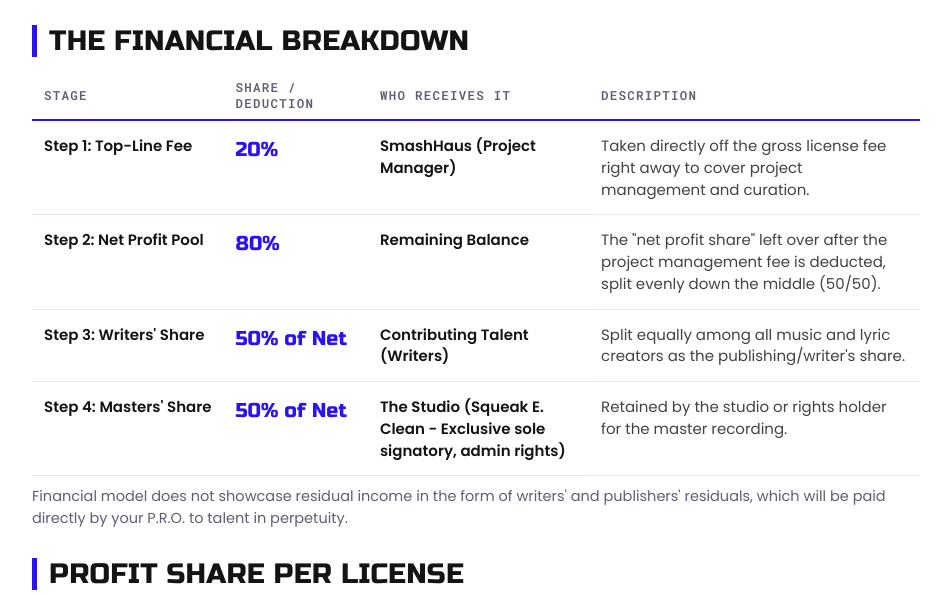
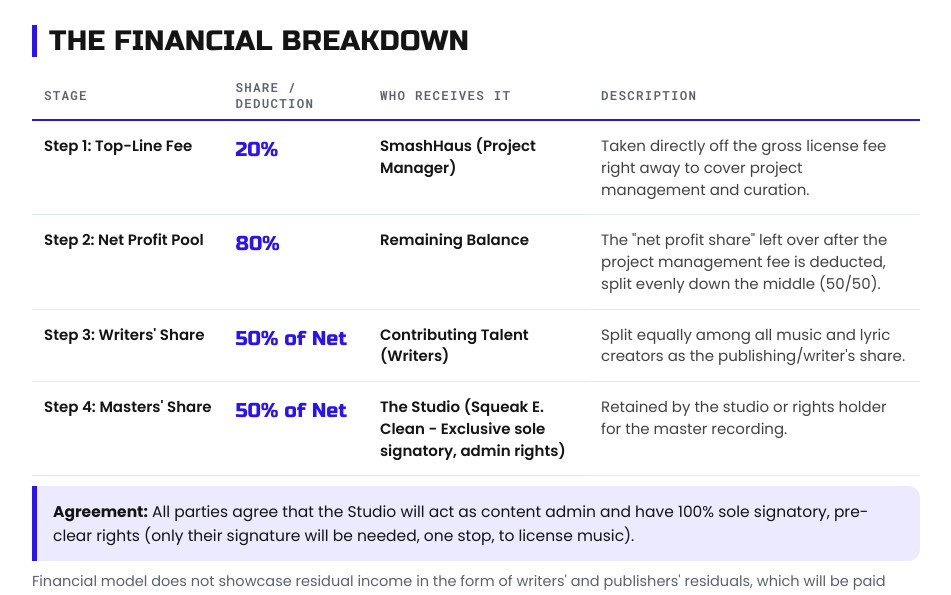
Before and after one commit to DylanBerry007/cinemasessions, a plain HTML site: page index.html in a window 1280 px wide. Shown: the part 159-754 px from the top of the page, without its empty margins (164-1115 px from the left). Drawn offline with Linux system fonts and the light colour scheme.

Commit message:
Add studio content admin agreement under deal points
Co-Authored-By: Claude Opus 5.5 <noreply@anthropic.com>
Claude-Session: https://claude.ai/code/session_017LLJwwAfMYBGY3SnCBB86N

```diff
--- a/index.html
+++ b/index.html
@@ -156,6 +156,7 @@ td .bs{font-size:13.5px!important}
 @media (max-width:560px){.cl{flex-direction:column;align-items:stretch}.cl svg{align-self:center}.leg{width:100%}}
 body.pdf .wrap{padding-block:8px 8px;gap:18px}body.pdf #pie{width:130px;height:130px}body.pdf .pie-wrap{gap:6px}body.pdf .calc{gap:12px}
 .pdfbrk{display:none}body.pdf .pdfbrk{display:block}
+.agree{margin:0;padding:14px 16px;border-left:5px solid var(--blue);background:var(--blue-soft);border-radius:0 12px 12px 0;font-size:15.5px;line-height:1.5;color:var(--ink)}.agree b{font-weight:700}
 </style>
 
 <div class="wrap">
@@ -239,6 +240,7 @@ body.pdf .wrap{padding-block:8px 8px;gap:18px}body.pdf #pie{width:130px;height:1
       <thead><tr><th>Stage</th><th>Share / Deduction</th><th>Who Receives It</th><th>Description</th></tr></thead>
       <tbody id="how"></tbody>
     </table></div>
+    <p class="agree"><b>Agreement:</b> All parties agree that the Studio will act as content admin and have 100% sole signatory, pre-clear rights (only their signature will be needed, one stop, to license music).</p>
     <p class="note">Financial model does not showcase residual income in the form of writers' and publishers' residuals, which will be paid directly by your P.R.O. to talent in perpetuity.</p>
   </section>
 
```
